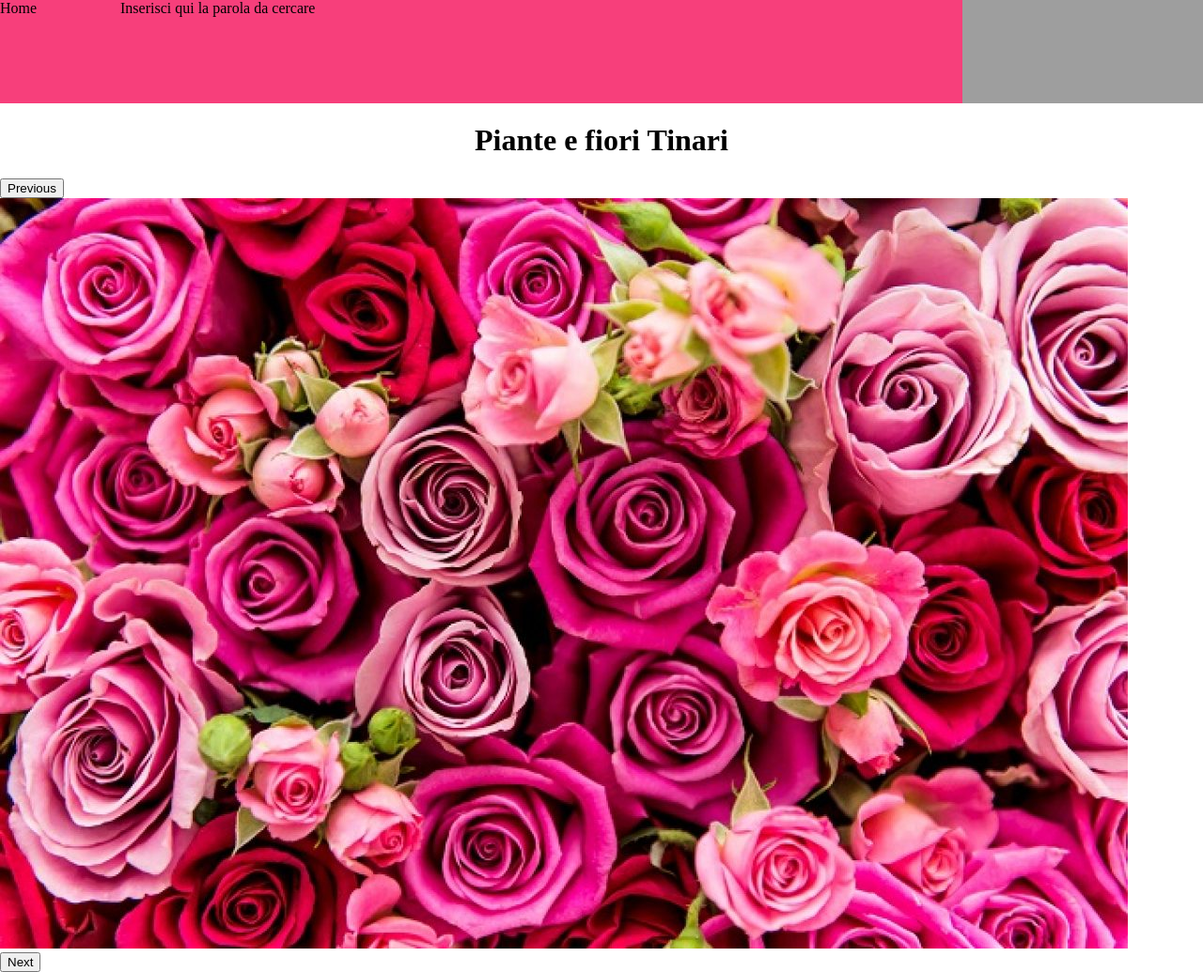
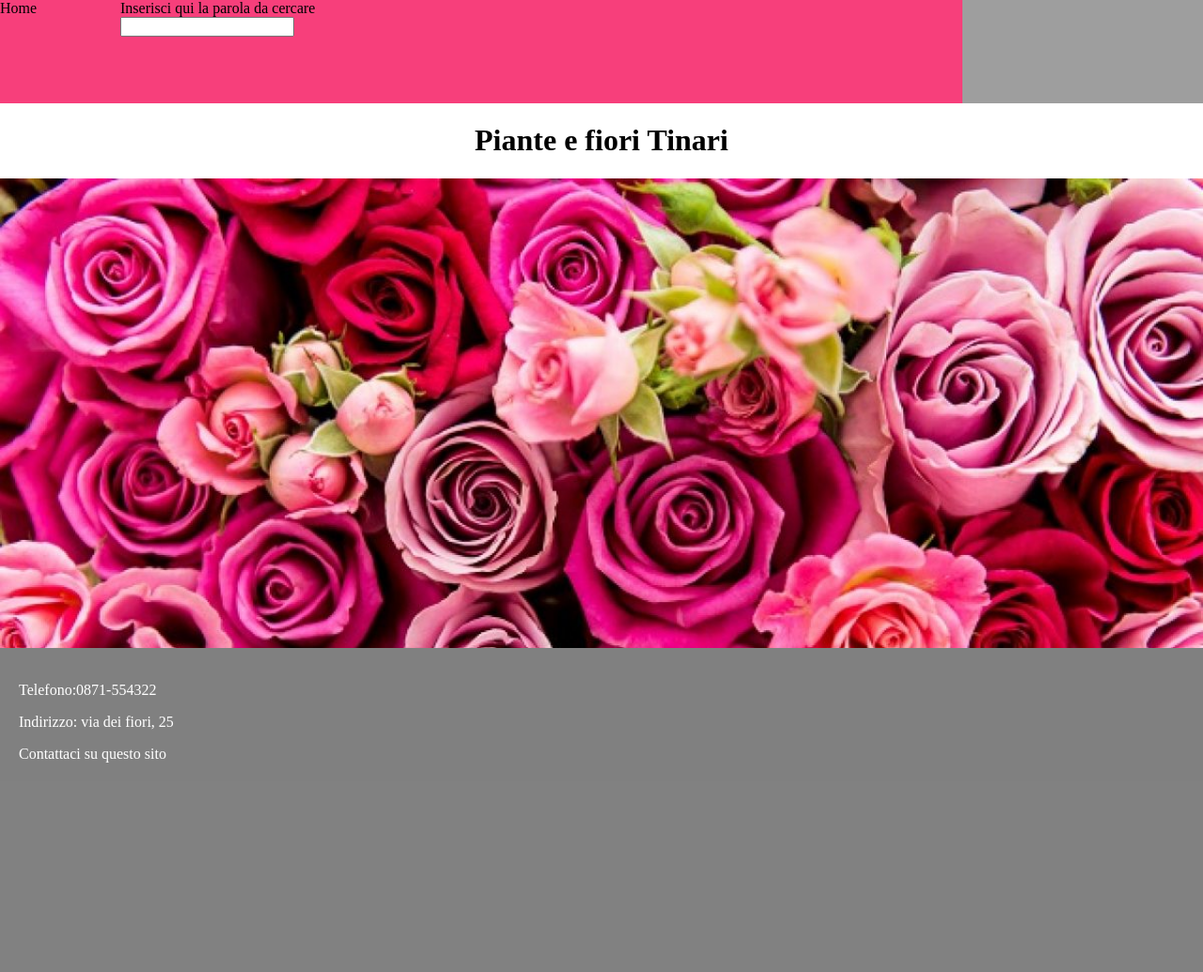
Before and after one commit to RainOfDelight/fiori, a PHP site: page / in a window 1280 px wide. Shown: the whole page at 94% size. After the commit the page ends 812 px from the top, so only its background shows below. Run offline with PHP 8.4, Linux system fonts and the light colour scheme; grey boxes are pictures that could not be loaded.

Commit message:
C'è il nuovo codice

```diff
--- a/css/stile.css
+++ b/css/stile.css
@@ -2,6 +2,7 @@ body{
     margin: 0px;
 }
 
+/* HEADER */
 .header{
     height: 110px;
     width: 100%;
@@ -38,6 +39,34 @@ body{
     width: 100%;
 }
 
+
+/* LOGO */
 .logo h1{
     text-align: center;
 }
+
+/* GALLERY */
+
+.animazione img{
+    width: 100%;
+    height: 100%;
+    object-fit: cover;
+}
+
+.animazione{
+    position: relative;
+    height: 500px;
+    overflow: hidden;
+}
+
+/* Footer */
+
+.footer{
+    background-color: grey;
+    color: white;
+    padding: 20px;
+}
+.footer a{
+    color: white;
+    text-decoration: none;
+}
--- a/index.html
+++ b/index.php
@@ -16,6 +16,9 @@
 		</div>
 		<div class="ricerca headerDiv">
 			Inserisci qui la parola da cercare
+			<form action="search.php">
+				<input type="text" class="input" name="pianta_ricercata">
+			</form>
 		</div>
 		<div class="carrello headerDiv">
 			<img class="regoloDimensioni" src="https://previews.123rf.com/images/val2014/val20141603/val2014160300005/54302312-shopping-cart-icon.jpg">
@@ -33,5 +36,16 @@
 		<div><img src="images/pianta1.jpg"></div>
 		<div><img src="images/pianta2.jpg"></div>
 	</div>
+	<div class="footer">
+		<div class="telefono">
+			<p>Telefono:0871-554322</p>
+		</div>
+		<div class="indirizzo">
+			<p>Indirizzo: via dei fiori, 25</p>
+		</div>
+		<div class="contattaci">
+			<a href="#">Contattaci su questo sito</a>
+		</div>
+	</div>
 </body>
 </html>
--- a/js/script.js
+++ b/js/script.js
@@ -1,8 +1,10 @@
 $(document).ready(function() {
-    $('.animazione').slick()({
-        infinite: true,
-        autoplay:true,
-        autoplaySpeed: 100
+    $('.animazione').slick({
+        slidesToShow: 1,
+        slidesToScroll: 1,
+        autoplay: false,
+        autoplaySpeed: 2000,
+        arrows: false
     })
 
 
--- /dev/null
+++ b/search.php
@@ -0,0 +1,3 @@
+<?php
+$plant = $_GET['pianta_ricercata'];
+echo ("Il nome della pianta che cerchi e' $plant");
```
Also changed, not shown: login.php (added, +11 -0 lines), verifica.php (added, +25 -0 lines).
